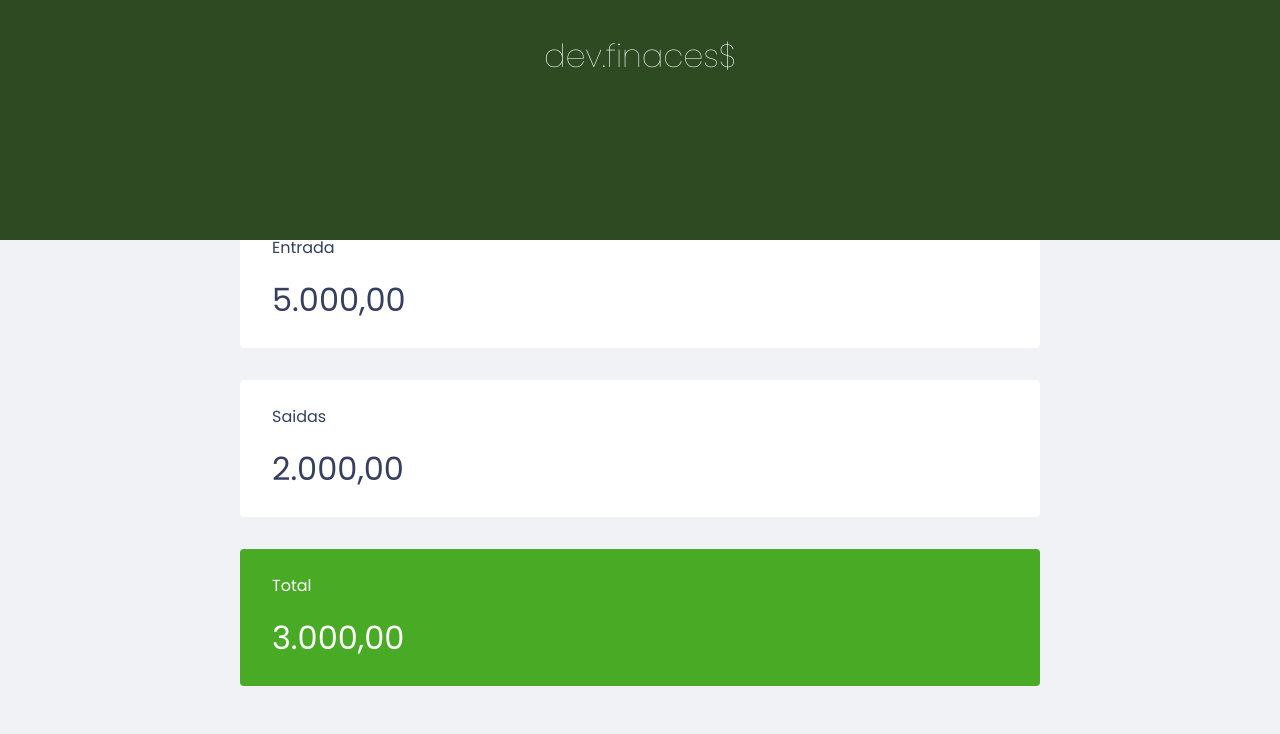
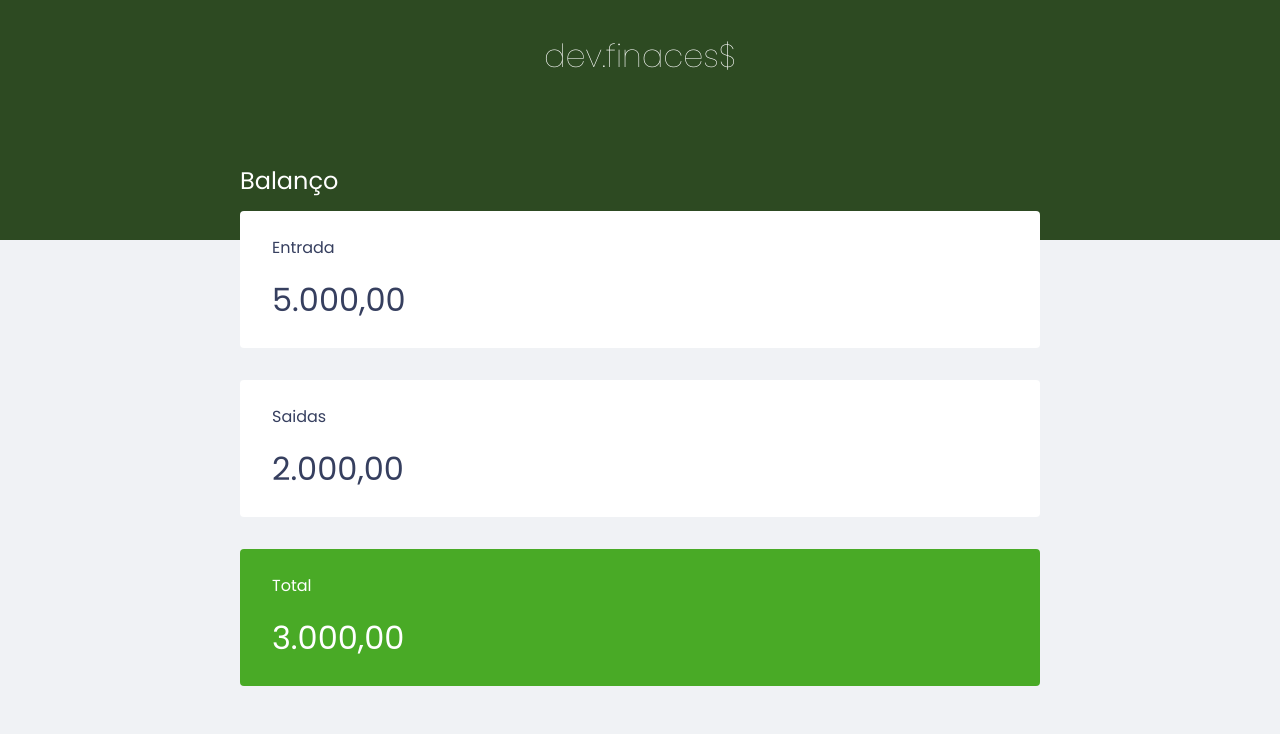
Before and after one commit to PauloGerson/dev.finaces, a plain HTML site: page index.html in a window 1280 px wide. Shown: the top 734 px of the page. Drawn offline with Linux system fonts and the light colour scheme.

Commit message:
Update style.css

```diff
--- a/style/style.css
+++ b/style/style.css
@@ -11,12 +11,13 @@
 body{
     background:#f0f2f5;
     font-family: 'Poppins', sans-serif;
+     overflow: hidden;
 }
 .container{
     width: min(90vw,800px);
 
     margin: auto;
-    overflow: hidden;
+
 }
 
 /* Title =============*/
```
